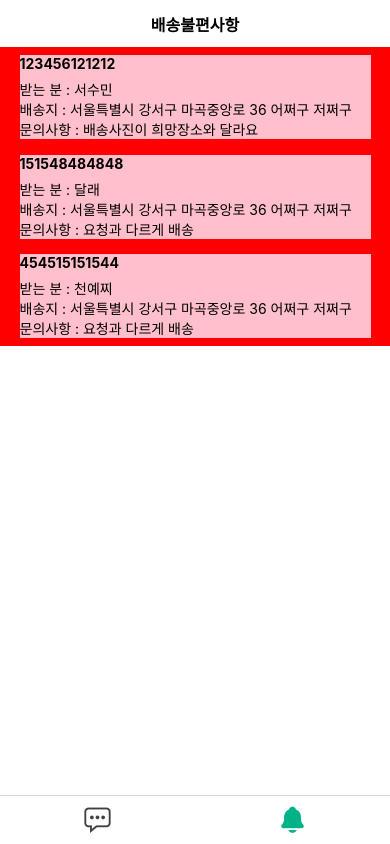
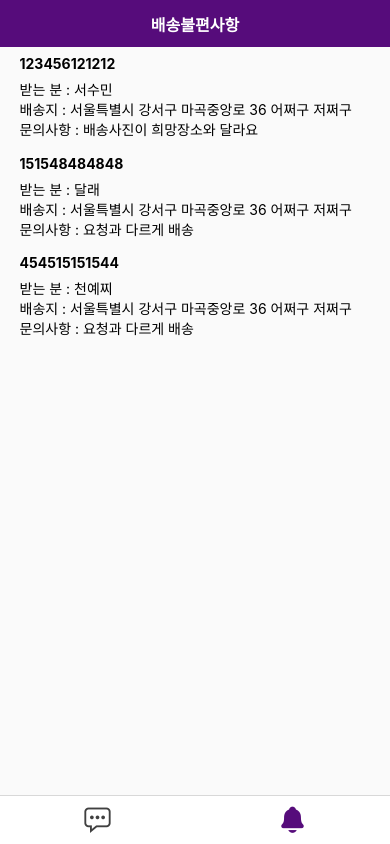
Before and after one commit to ssum-dal/Kurly-Hack-Festa-Project, a React Native app: screen /Alarm in a window 390 px wide. Built offline with nearby package versions, Linux system fonts and the light colour scheme.

Commit message:
스타일 변경

```diff
--- a/Components/DeliveryInfo/DeliveryInfo.js
+++ b/Components/DeliveryInfo/DeliveryInfo.js
@@ -1,9 +1,11 @@
 import React from "react";
 import { View, Text, StyleSheet, TouchableOpacity } from "react-native";
 
+// 배송불편사항의 정보
+
 const s = StyleSheet.create({
-    InfoView: {
-        backgroundColor: '#ffc0cb',
+    InfoTextView: {
+        backgroundColor: '#FAFAFA',
         marginVertical: '2%',
         marginHorizontal: '5%'
     },
@@ -16,7 +18,7 @@ const s = StyleSheet.create({
 function DeliveryInfo({ navigation, trakingNum, name, address, category, detail, uri }) {
     return (
         <TouchableOpacity
-            style={{backgroundColor: 'red'}}
+            activeOpacity={1}
             onPress={() => {
                 navigation.push('DetailsPresenter',{
                     trakingNum: trakingNum,
@@ -28,7 +30,7 @@ function DeliveryInfo({ navigation, trakingNum, name, address, category, detail,
                 })
             }}
         >
-            <View style={s.InfoView}>
+            <View style={s.InfoTextView}>
                 <Text style={s.TrackingNumber}>{trakingNum}</Text>
                 <Text>받는 분 : {name}</Text>
                 <Text>배송지 : {address}</Text>
--- a/Components/DeliveryInfo/DeliveryInfoNotTouchable.js
+++ b/Components/DeliveryInfo/DeliveryInfoNotTouchable.js
@@ -1,5 +1,7 @@
 import React from "react";
 import { View, Text, StyleSheet } from "react-native";
+
+// 배송불편사항 클릭 시 나타나는 상세정보
 
 const s = StyleSheet.create({
     InfoView: {
--- a/Components/Header/Header.js
+++ b/Components/Header/Header.js
@@ -4,13 +4,13 @@ import { View, Text, StyleSheet } from "react-native";
 const s = StyleSheet.create({
     HeaderView: {
         alignItems: 'center',
-        backgroundColor: '#ffffff',
+        backgroundColor: '#560C7B',
         paddingVertical: '3%'
     },
     TextView: {
         fontSize: 16,
         fontWeight: 'bold',
-        color: '#000000'
+        color: '#ffffff'
     }
 });
 
--- a/Navigation/Navigator/RootNavigator.js
+++ b/Navigation/Navigator/RootNavigator.js
@@ -24,7 +24,7 @@ const BottomTab = () => {
                     tabBarIcon: ({ focused }) => (
                         <Icon
                             name="chatbox-ellipses-outline"
-                            style={{ color: focused ? "#00B386" : "#404040" }}
+                            style={{ color: focused ? "#560C7B" : "#404040" }}
                             size={30}
                         />
                     ),
@@ -38,7 +38,7 @@ const BottomTab = () => {
                     tabBarIcon: ({ focused }) => (
                         <Icon
                             name="notifications"
-                            style={{ color: focused ? "#00B386" : "#404040" }}
+                            style={{ color: focused ? "#560C7B" : "#404040" }}
                             size={30}
                         />
                     ),
--- a/Navigation/Screens/Alarm/AlarmPresenter.js
+++ b/Navigation/Screens/Alarm/AlarmPresenter.js
@@ -34,7 +34,7 @@ const info = [
 const s = StyleSheet.create({
     AlarmView: {
         flex: 1,
-        backgroundColor: '#ffffff',
+        backgroundColor: '#FAFAFA',
     },
 });
 
```
